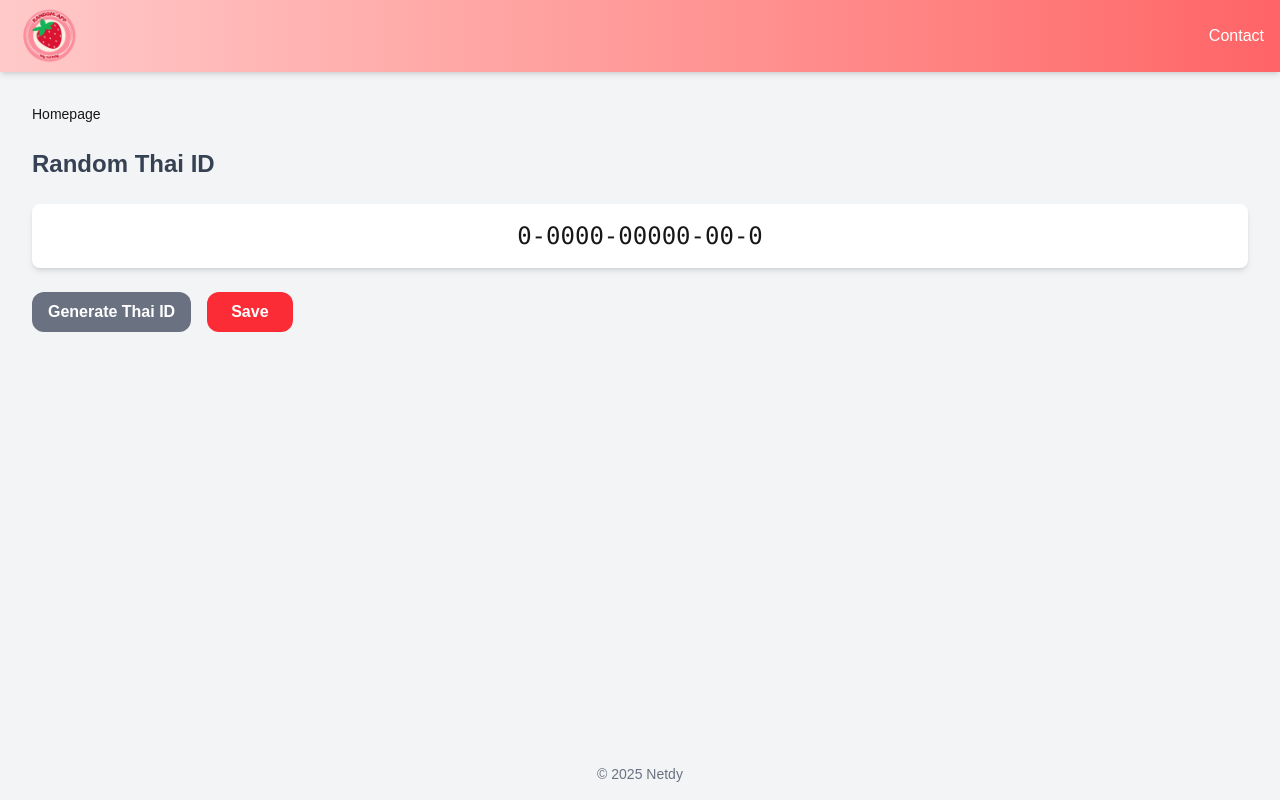
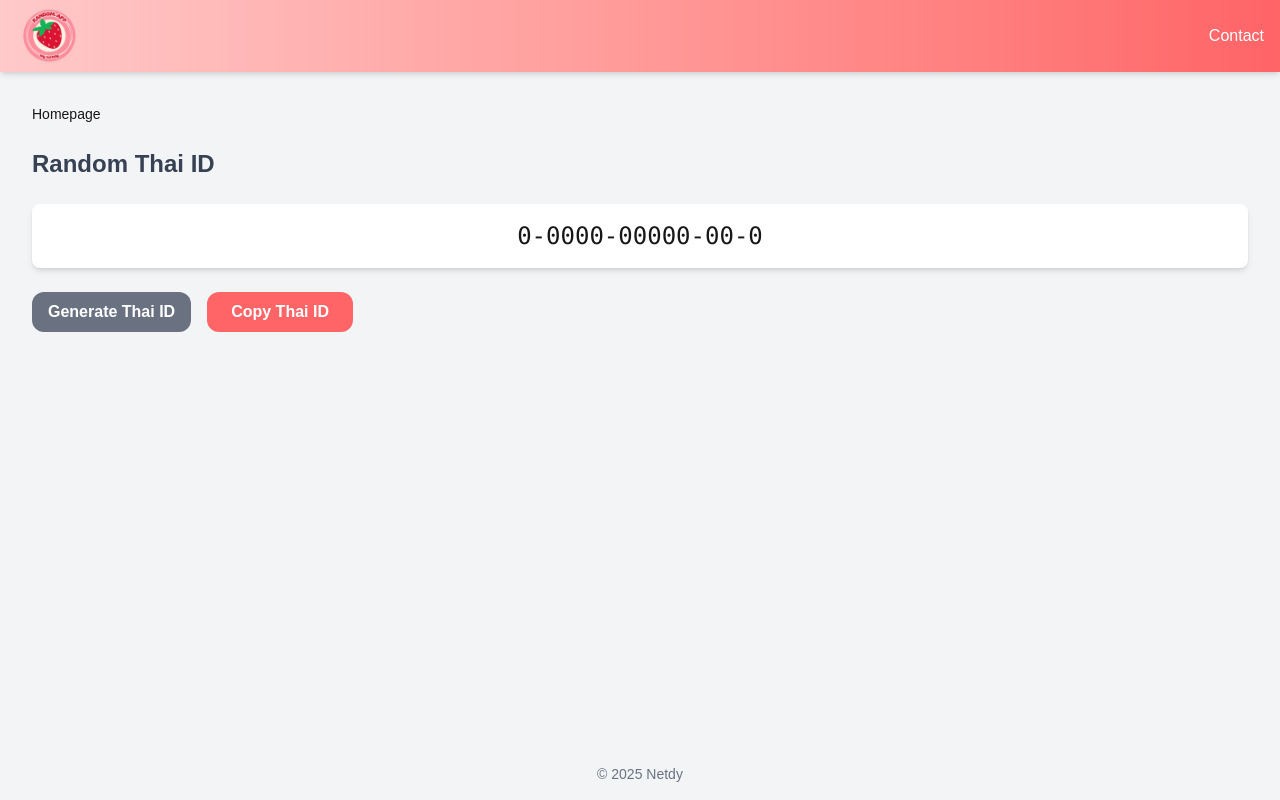
Before and after one commit to netdy/random-app, a Next.js app: page /home/thai_id in a window 1280 px wide. Built offline with nearby package versions, Linux system fonts and the light colour scheme.

Commit message:
update pages

```diff
--- a/app/home/name/page.tsx
+++ b/app/home/name/page.tsx
@@ -37,9 +37,10 @@ export default function RandomNamePage() {
     ];
 
     return (
-        <main className="flex flex-col gap-6 container mx-auto p-4">
+        <main className="flex-1 container mx-auto p-4 flex flex-col gap-6">
             <Breadcrumb items={breadcrumbItems} />
             <h1 className="text-2xl font-bold text-gray-700">Random Name Picker</h1>
+
             <div className="flex gap-2">
                 <input
                     type="text"
@@ -79,7 +80,7 @@ export default function RandomNamePage() {
                 <Button
                     label="Random"
                     onClick={handleRandomName}
-                    className="bg-green-500 text-white font-semibold py-2 px-6 rounded-xl transition-all"
+                    className="bg-red-400 text-white font-semibold py-2 px-6 rounded-xl transition-all"
                 />
             )}
 
--- a/app/home/thai_id/page.tsx
+++ b/app/home/thai_id/page.tsx
@@ -57,9 +57,9 @@ export default function RandomThaiIdPage() {
 
                 {thaiId && (
                     <Button
-                        label="Save"
+                        label="Copy Thai ID"
                         onClick={handleSave}
-                        className="bg-red-500 text-white font-semibold py-2 px-6 rounded-xl transition-all"
+                        className="bg-red-400 text-white font-semibold py-2 px-6 rounded-xl transition-all"
                     />
                 )}
             </div>
```
